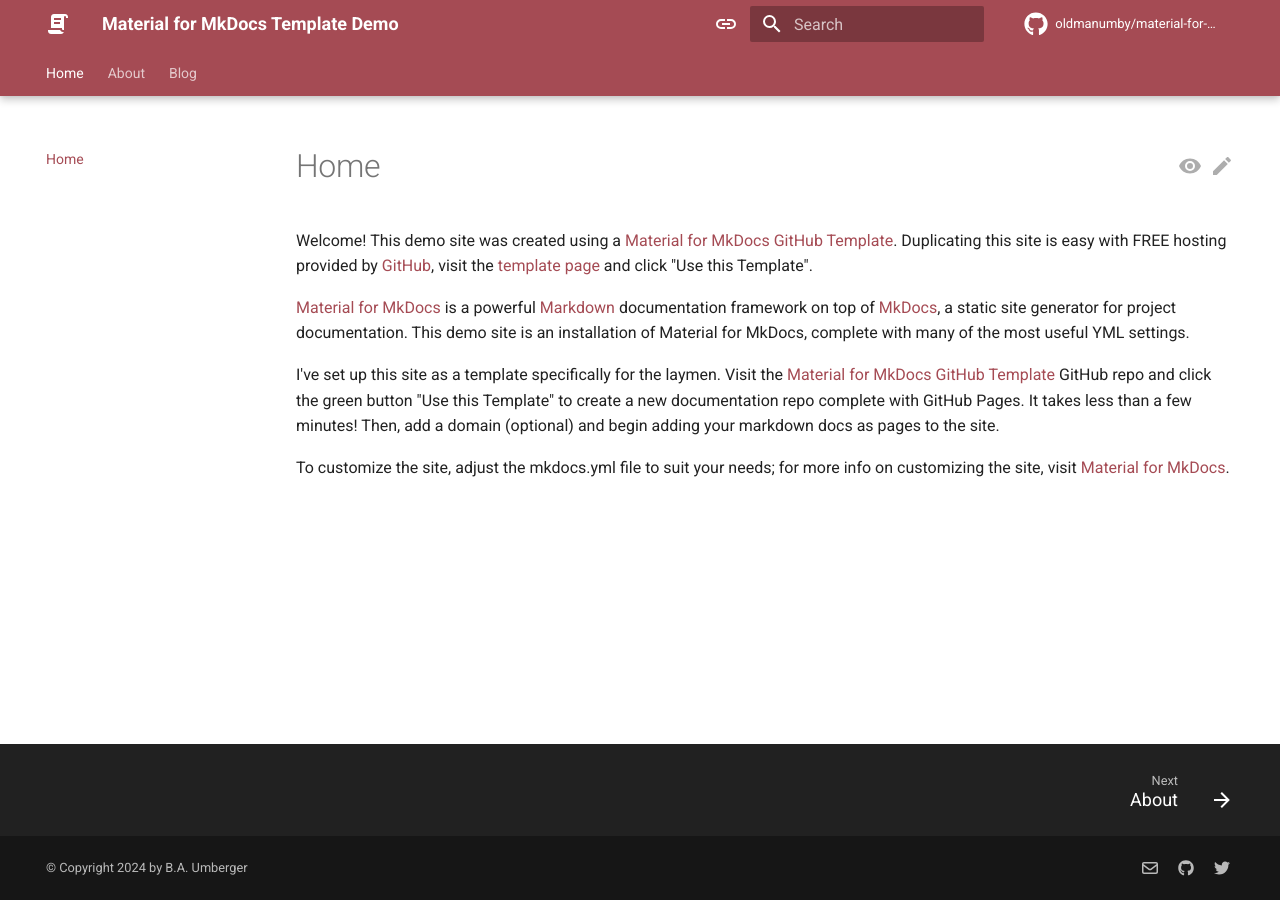
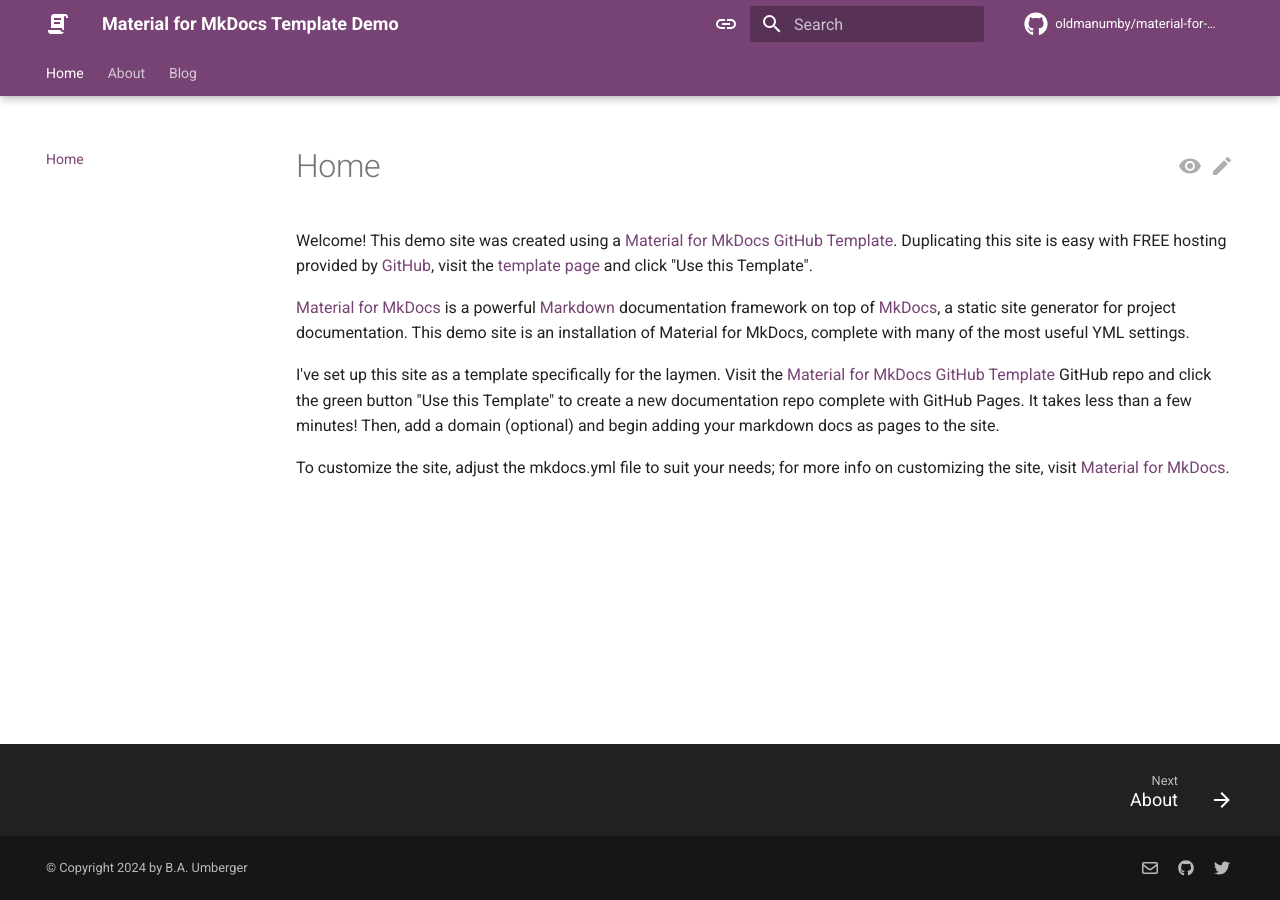
Before and after one commit to OldManUmby/material-for-mkdocs-template, an MkDocs documentation site: the page built from docs/index.md, in a window 1280 px wide. Built offline with MkDocs 1.6.1 and Material for MkDocs 9.7.7, drawn with Linux system fonts in a browser that asks for light colours; comment, search, counter and statistics services are not loaded.

Commit message:
Updated CSS

```diff
--- a/docs/stylesheets/extra.css
+++ b/docs/stylesheets/extra.css
@@ -1,7 +1,7 @@
 :root {
-    --md-primary-fg-color: #A54B54;
+    --md-primary-fg-color: #774374;
     --md-primary-fg-color--light: #A54B54;
-    --md-primary-fg-color--dark: #A54B54;
+    --md-primary-fg-color--dark: #774374;
     --md-accent-fg-color: #5A79A8;
     --md-accent-fg-color--light: #5A79A8;
     --md-accent-fg-color--dark: #5A79A8;
```
